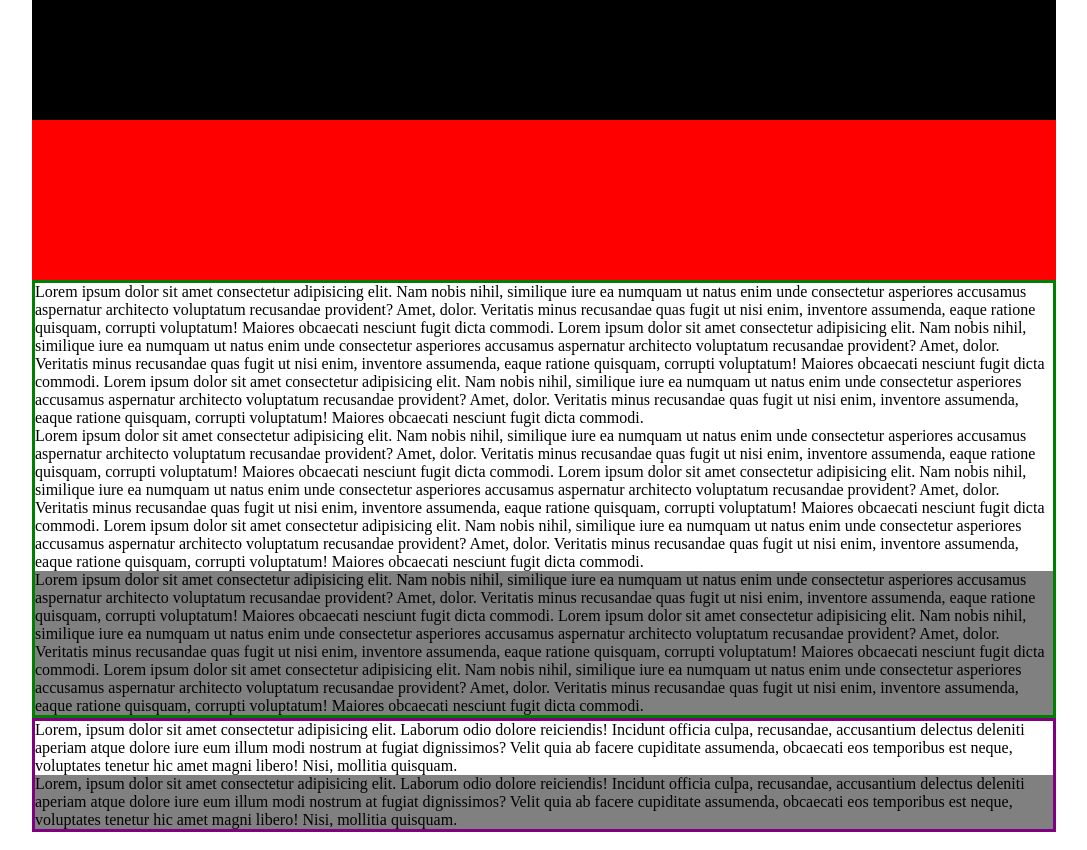
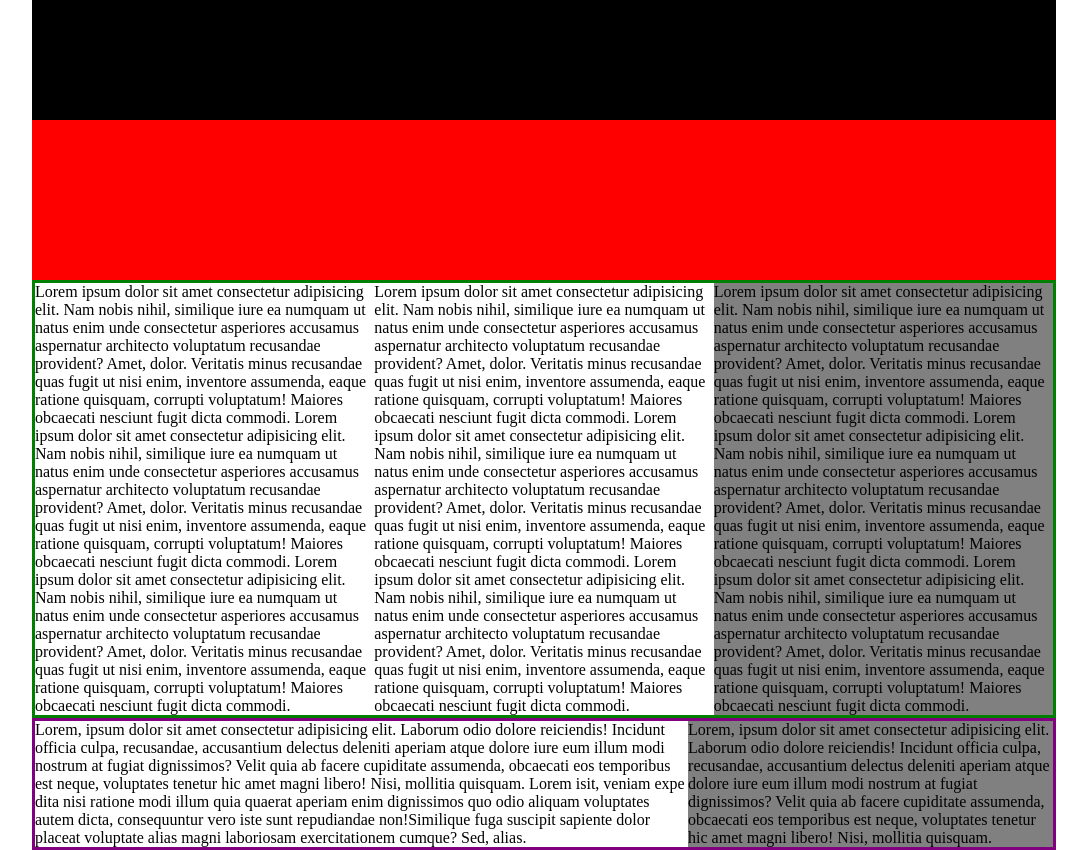
Before and after one commit to adekastanley/responsive-design-course, a plain HTML site: page index.html in a window 1280 px wide. Shown: the part 760-1610 px from the top of the page, without its empty margins (96-1183 px from the left). Drawn offline with Linux system fonts and the light colour scheme.

Commit message:
added flex

```diff
--- a/index.html
+++ b/index.html
@@ -120,6 +120,7 @@
             modi nostrum at fugiat dignissimos? Velit quia ab facere cupiditate
             assumenda, obcaecati eos temporibus est neque, voluptates tenetur
             hic amet magni libero! Nisi, mollitia quisquam.
+            Lorem isit, veniam expe dita nisi ratione modi illum quia quaerat aperiam enim dignissimos quo odio aliquam voluptates autem dicta, consequuntur vero iste sunt repudiandae non!Similique fuga suscipit sapiente dolor placeat voluptate alias magni laboriosam exercitationem cumque? Sed, alias.
           </p>
           <p class="bottom-content-p">
             Lorem, ipsum dolor sit amet consectetur adipisicing elit. Laborum
--- a/style.css
+++ b/style.css
@@ -91,8 +91,10 @@ button {
 }
 
 .flex-container{
+    max-width: 1524px;
     width: 80%;
     margin-inline: auto;
+    /* display: flex; */
 }
 .flex-container .flex-img1{
     width: 100%;
@@ -101,17 +103,20 @@ button {
 }
 .flex-container .top-content{
     border: 3px solid green;
+    display: flex;
 }
 .flex-container .bottom-content{
     border: 3px solid purple;
+    display: flex;
 }
-.flex-container .bottom-conten:last-child{
-    background-color: grey;
-}
+
 .top-content-p:last-child{
     background-color: grey;
 }
-
+.bottom-content-p:first-child{
+    /* width: 60%; */
+}
 .bottom-content-p:last-child{
+    /* width: 40%; */
     background-color: grey;
 }
```
